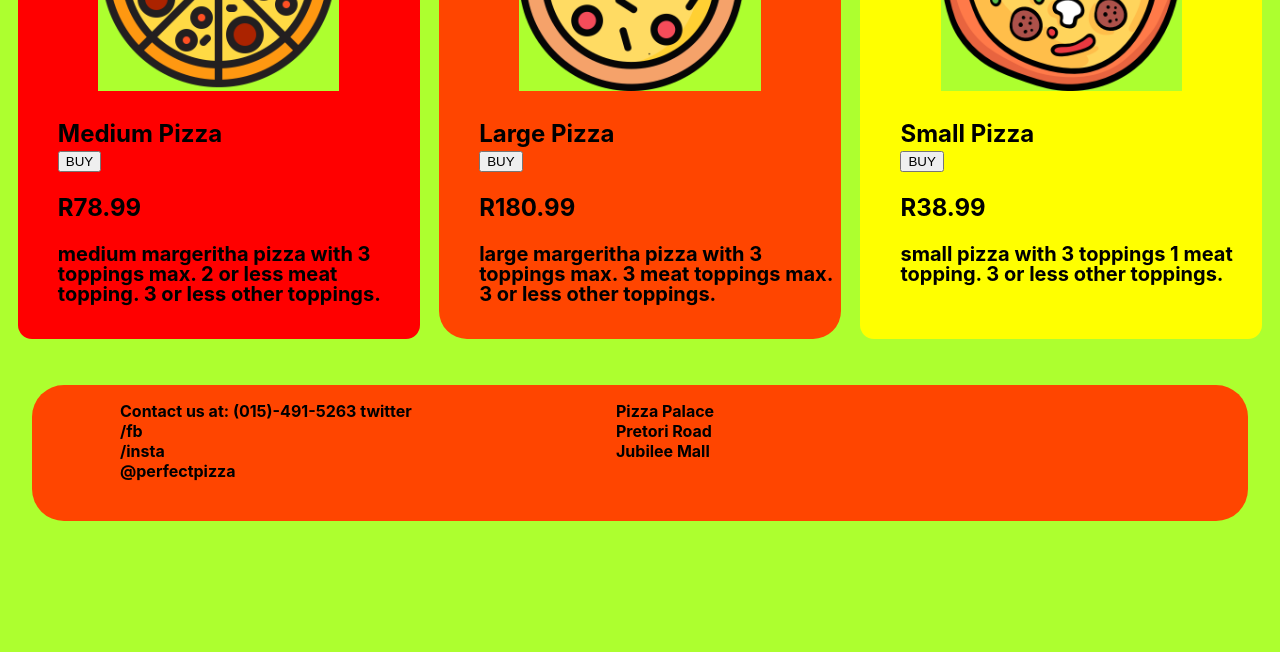
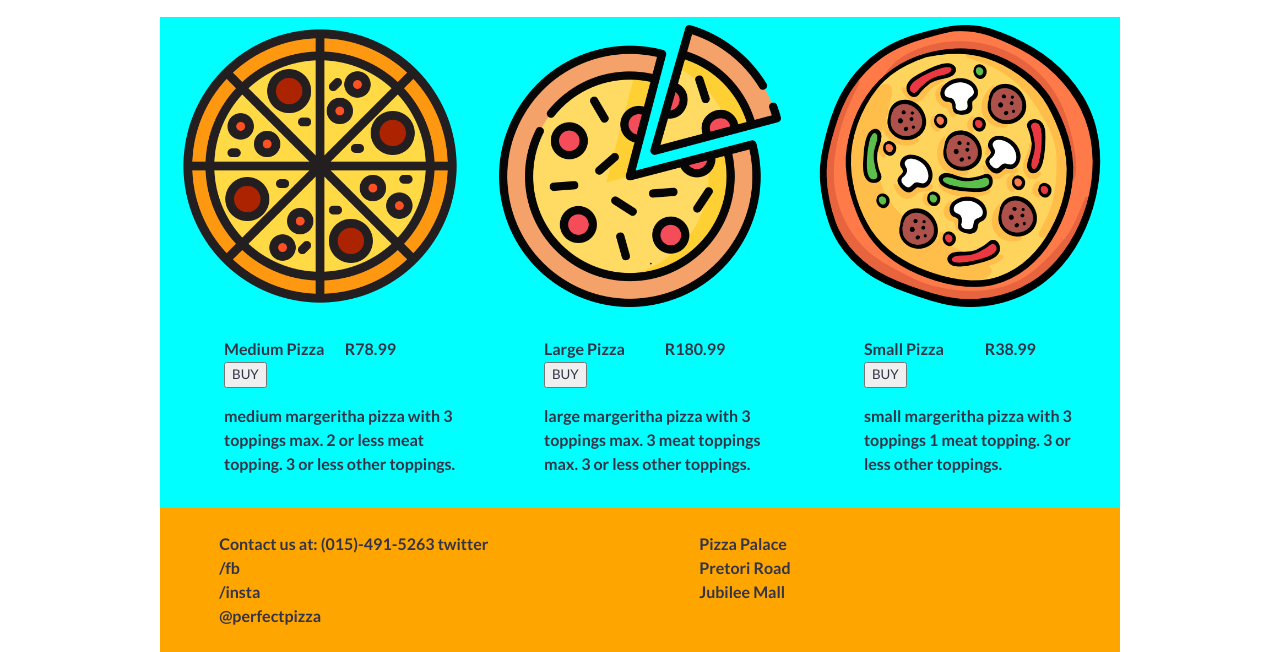
Before and after one commit to Poroto-Kekana/Pizza-cart, a plain HTML site: page index.html in a window 1280 px wide. Shown: the part 260-912 px from the top of the page. Before the commit the page ends 829 px from the top, so only its background shows below. Drawn offline with nearby package versions, Linux system fonts and the light colour scheme.

Commit message:
change style sheet to simple grid

```diff
--- a/index.html
+++ b/index.html
@@ -6,85 +6,176 @@
     <meta name="viewport" content="width=device-width, initial-scale=1.0">
     <title>Document</title>
     <link rel="stylesheet" href="https://fonts.googleapis.com/css2?family=Roboto:wght@300&display=swap">
-    <link rel="stylesheet" href="style.CSS">
-    <script src="//unpkg.com/alpinejs" defer></script>
+    <link rel="stylesheet" href="simple-grid.css">
+    <script src="https://unpkg.com/alpinejs" defer></script>
+    <title>Kiddies Pizza</title>
 </head>
 <body>
-    <div class="body">
+    <div class="container" x-data="{ cart: false, largeTotal: 0.00, mediumTotal: 0.00, smallTotal: 0.00, cartTotal: 0.00 }">
 
-       <div class="header"><h1>PizzaHub kids Menu</h1></div>
+        <div class="row">
 
-        <div class="pizzas">
+            <div>
 
-            <div class="pizza mediumpizza">
+                <button x-on:click="cart=true" style="height:50px;width:50px"><Strong>Open<img style="width: 40%" src="Images/cart.jpg" alt=""></strong></button>
 
-                <img src="Images/image 1 (1).png" alt="">
+                <a href=""><span class="Qty"><strong>0</strong></span></a>
+
+            </div>
+
+        </div>
+
+        <div class="row">
+
+            <div style="background-color: orangered ;"><h1 style="text-align: center ;">Welcome to your Cart...</h1></div>
+
+        </div>
+
+
+        <div class="row" x-show="cart">
+
+            <div class="row">
+
+                <button x-on:click="cart=false" style="height:50px;width:50px"><strong>Close<img style="width: 40%" src="Images/cart.jpg" alt=""></strong></button>
+
+            </div>
+
+            <div col-6>
+                <table>
+
+                    <tr>
+                        <td>Medium margeritha pizza</td>
+                        <td><button class="addcart">+</button> <span countqty> 0 </span> <button class="subtractcart">-</button></td>
+                        <td x-text="mediumTotal"></td>
+                    </tr>
+
+                    <tr>
+                        <th>Large margeritha pizza</th>
+                        <th><button class="addcart">+</button><span countqty> 0 </span> <button class="subtractcart">-</button></th>
+                        <th x-text="largeTotal"></th>
+                    </tr>
+
+                    <tr>
+                        <th>Small margeritha pizza</th>
+                        <th><button class="addcart">+</button> <span countqty> 0 </span> <button class="subtractcart">-</button></th>
+                        <th x-text="smallTotal"></th>
+                    </tr>
+
+                    <tr>
+                        <th>Total</th>
+                        <th class="totalqty">0</th>
+                        <th x-text="cartTotal"></th>
+                    </tr>
+
+                    <tr>
+                        <th>
+                            <div style="background-color:aqua" class="message">
+                                <span>Message...</span>
+                            </div>
+                            <div>
+                                <span>Payment Amount...</span>
+                            </div>
+
+                            <span>counter</span>
+                        </th>
+                        <th>
+                            <img style="width:15%;" src="Images/image 1 (1).png" alt="">
+                        </th>
+                        <th>
+                            <button style="height:50px;width:50px" ><img style="width: 35%;" src="Images/cart1.png" alt=""><span>Pay</span></button>
+                        </th>
+                    </tr>
+
+                </table>
+            </div>
+        </div>
+    </div>
+
+    <div class="container">
+
+       <div class="header" style="background-color: orangered ;"><h1 style="text-align: center ;">PizzaHub kiddies Menu</h1></div>
+
+        <div class="row" style="background-color: aqua;">
+
+            <div class="col-4">
+
+                <img style="width: 100%;" src="Images/image 1 (1).png" alt="">
                 <ul>
-                        <div class="size">
+                    <div class="row">
+                        <div class="col-6">
                             <li>Medium Pizza</li>
-                            <button class="order">BUY</button>
+                            <button class="buy order" x-on:click="mediumTotal += 78.99">BUY</button>
                         </div>
 
-                        <div class="price">
+                        <div class="col-3">
                             <li>R78.99</li>
                         </div>
+                    </div>
 
-                        <div class="description">
+                    <div class="row">
+                        <div class="col-12">
                             <li>medium margeritha pizza with 3 toppings max. 2 or less meat topping. 3 or less other toppings.</li>
                         </div>
+                    </div>
                 </ul>
 
             </div>
 
-            <div class="pizza largepizza">
+            <div class="col-4">
 
-                <img src="Images/image 1 (2).png" alt="">
+                <img style="width: 100%;" src="Images/image 1 (2).png" alt="">
                 <ul>
-                        <div class="size">
+                    <div class="row">
+                        <div class="col-6">
                             <li>Large Pizza</li>
-                            <button class="order">BUY</button>
+                            <button class="buy order" x-on:click="largeTotal += 180.99">BUY</button>
                         </div>
 
-                        <div class="price">
+                        <div class="col-3">
                             <li>R180.99</li>
                         </div>
+                    </div>
 
-                        <div class="description">
+                    <div class="row">
+                        <div class="col-12">
                             <li>large margeritha pizza with 3 toppings max. 3 meat toppings max. 3 or less other toppings.</li>
                         </div>
+                    </div>
                 </ul>
 
             </div>
 
-            <div class="pizza smallpizza">
+            <div class="col-4">
 
-                <img src="Images/image 1 (3).png" alt="">
+                <img style="width: 100%;" src="Images/image 1 (3).png" alt="">
                 <ul>
-                        <div class="size">
+                    <div class="row">
+                        <div class="col-6">
                             <li>Small Pizza</li>
-                            <button class="order">BUY</button>
+                            <button class="buy order" x-on:click="smallTotal += 38.99">BUY</button>
                         </div>
 
-                        <div class="price">
+                        <div class="col-3">
                             <li>R38.99</li>
                         </div>
+                    </div>
 
-                        <div class="description">
-                            <li>small pizza with 3 toppings
+                    <div class="row">
+                        <div class="col-12">
+                            <li>small margeritha pizza with 3 toppings
                                 1 meat topping.
                                 3 or less other toppings.
                             </li>
                         </div>
-
+                    </div>
 
                 </ul>
 
             </div>
         </div>
 
-
-    <footer class="bottom">
-        <div class="pizza contacts">
+    <footer style="background-color: orange;" class="row">
+        <div class="col-6">
             <ul>
             <li>Contact us at: (015)-491-5263 twitter</li>
             <li>/fb</li>
@@ -92,7 +183,7 @@
             <li>@perfectpizza</li>
             </ul>
         </div>
-        <div class="pizza address">
+        <div class="col-6">
             <ul>
                 <li>Pizza Palace</li>
                 <li>Pretori Road</li>
@@ -100,6 +191,7 @@
             </ul>
         </div>
     </footer>
+
 </body>
 <!-- <script src="counter.js"></script> -->
 <!-- <script src="index.js"></script> -->
--- /dev/null
+++ b/simple-grid.css
@@ -0,0 +1,263 @@
+/**
+*** SIMPLE GRID
+*** (C) ZACH COLE 2016
+**/
+
+@import url(https://fonts.googleapis.com/css?family=Lato:400,300,300italic,400italic,700,700italic);
+
+/* UNIVERSAL */
+
+html,
+body {
+  height: 100%;
+  width: 100%;
+  margin: 0;
+  padding: 0;
+  left: 0;
+  top: 0;
+  font-size: 100%;
+}
+
+/* ROOT FONT STYLES */
+
+* {
+  font-family: 'Lato', Helvetica, sans-serif;
+  color: #333447;
+  line-height: 1.5;
+}
+
+ul{
+  list-style-type: none;
+  font-weight: bold;
+}
+
+.table, th, td {
+  border: solid;
+  width: 45%;
+  padding: .5em;
+  text-align: center;
+  background-color: rgb(166, 255, 0);
+}
+
+/* TYPOGRAPHY */
+
+h1 {
+  font-size: 2.5rem;
+}
+
+h2 {
+  font-size: 2rem;
+}
+
+h3 {
+  font-size: 1.375rem;
+}
+
+h4 {
+  font-size: 1.125rem;
+}
+
+h5 {
+  font-size: 1rem;
+}
+
+h6 {
+  font-size: 0.875rem;
+}
+
+p {
+  font-size: 1.125rem;
+  font-weight: 200;
+  line-height: 1.8;
+}
+
+.font-light {
+  font-weight: 300;
+}
+
+.font-regular {
+  font-weight: 400;
+}
+
+.font-heavy {
+  font-weight: 700;
+}
+
+/* POSITIONING */
+
+.left {
+  text-align: left;
+}
+
+.right {
+  text-align: right;
+}
+
+.center {
+  text-align: center;
+  margin-left: auto;
+  margin-right: auto;
+}
+
+.justify {
+  text-align: justify;
+}
+
+/* ==== GRID SYSTEM ==== */
+
+.container {
+  width: 90%;
+  margin-left: auto;
+  margin-right: auto;
+}
+
+.row {
+  position: relative;
+  width: 100%;
+}
+
+.row [class^="col"] {
+  float: left;
+  margin: 0.5rem 2%;
+  min-height: 0.125rem;
+}
+
+.col-1,
+.col-2,
+.col-3,
+.col-4,
+.col-5,
+.col-6,
+.col-7,
+.col-8,
+.col-9,
+.col-10,
+.col-11,
+.col-12 {
+  width: 96%;
+}
+
+.col-1-sm {
+  width: 4.33%;
+}
+
+.col-2-sm {
+  width: 12.66%;
+}
+
+.col-3-sm {
+  width: 21%;
+}
+
+.col-4-sm {
+  width: 29.33%;
+}
+
+.col-5-sm {
+  width: 37.66%;
+}
+
+.col-6-sm {
+  width: 46%;
+}
+
+.col-7-sm {
+  width: 54.33%;
+}
+
+.col-8-sm {
+  width: 62.66%;
+}
+
+.col-9-sm {
+  width: 71%;
+}
+
+.col-10-sm {
+  width: 79.33%;
+}
+
+.col-11-sm {
+  width: 87.66%;
+}
+
+.col-12-sm {
+  width: 96%;
+}
+
+.row::after {
+	content: "";
+	display: table;
+	clear: both;
+}
+
+.hidden-sm {
+  display: none;
+}
+
+@media only screen and (min-width: 33.75em) {  /* 540px */
+  .container {
+    width: 80%;
+  }
+}
+
+@media only screen and (min-width: 45em) {  /* 720px */
+  .col-1 {
+    width: 4.33%;
+  }
+
+  .col-2 {
+    width: 12.66%;
+  }
+
+  .col-3 {
+    width: 21%;
+  }
+
+  .col-4 {
+    width: 29.33%;
+  }
+
+  .col-5 {
+    width: 37.66%;
+  }
+
+  .col-6 {
+    width: 46%;
+  }
+
+  .col-7 {
+    width: 54.33%;
+  }
+
+  .col-8 {
+    width: 62.66%;
+  }
+
+  .col-9 {
+    width: 71%;
+  }
+
+  .col-10 {
+    width: 79.33%;
+  }
+
+  .col-11 {
+    width: 87.66%;
+  }
+
+  .col-12 {
+    width: 96%;
+  }
+
+  .hidden-sm {
+    display: block;
+  }
+}
+
+@media only screen and (min-width: 60em) { /* 960px */
+  .container {
+    width: 75%;
+    max-width: 60rem;
+  }
+}
--- a/style.css
+++ /dev/null
@@ -1,166 +0,0 @@
-h1{
-    border-radius: 0px;
-    background-color: orangered;
-    text-align: center;
-    font-family: -apple-system, BlinkMacSystemFont, 'Segoe UI', Roboto, Oxygen, Ubuntu, Cantarell, 'Open Sans', 'Helvetica Neue', sans-serif ;
-}
-
-@media(min-width: 700px) {
-    .pizzas , .bottom, .container{
-    display: flex;
-    }
-}
-
-.pizzas {
-
-    font-size: 14px;
-    font-weight: 400;
-    line-height: 16px;
-    letter-spacing: 0em;
-    text-align: center;
-    width:auto !important;
-    margin: auto !important;
-    border-radius: 2em;
-
-}
-
-.pizza {
-    flex: 1;
-    padding-bottom: 1.5em;
-}
-
-img {
-    background-color: greenyellow;
-    float:inherit;
-    margin: 1em 1em 1em 1em;
-    max-width: 60%;
-    max-height: 60%;
-}
-
-.mediumpizza {
-    background-color: red;
-    border-radius: 1em;
-    margin: 1em 0.7em 1em 0.7em;
-    position: static;
-    flex: 1.5;
-
-}
-
-.largepizza {
-    background-color: orangered;
-    border-radius: 2em;
-    margin: 1em 0.7em 1em 0.7em;
-    position: static;
-    flex: 1.5;
-}
-
-.smallpizza {
-    background-color: yellow;
-    border-radius: 1em;
-    margin: 1em 0.7em 1em 0.7em;
-    position: static;
-    flex: 1.5;
-}
-
-/* .smallpizza img {
-    background-color: greenyellow;
-    float:none;
-    margin: .7em 1em 1em 15em;
-    width: 50%;
-    position:static;
-    flex: auto;
-
-} */
-
-.description {
-
-    font-style: normal;
-    font-size: 20px;
-    line-height: 16px;
-    line-height: 100%;
-    text-align: Left;
-    vertical-align: top;
-}
-
-.size {
-    font-weight: bold;
-    font-size: 24px;
-    line-height: 28px;
-    line-height: 100%;
-    padding-top: 0;
-    padding-bottom: 1em;
-    padding-left: 0;
-    text-align: left;
-    vertical-align: top;
-
-}
-
-.price{
-    font-weight: bold;
-    font-size: 24px;
-    line-height: 28px;
-    line-height: 100%;
-    padding-top: 0;
-    padding-bottom: 1em;
-    padding-left: 0;
-    text-align: left;
-    vertical-align: top;
-
-}
-
-.clearfix {
-    overflow: auto;
-    zoom: 1;
-}
-
-body {
-    background: greenyellow;
-    font-family: -apple-system, BlinkMacSystemFont, 'Segoe UI', Roboto, Oxygen, Ubuntu, Cantarell, 'Open Sans', 'Helvetica Neue', sans-serif;
-}
-
-ul{
-    list-style-type: none;
-    font-weight: bold;
-}
-
-.bottom {
-    background: orangered;
-    position:relative;
-    margin: 0em 1.5em 3em 1.5em;
-    display: flex;
-    width: auto;
-    overflow: auto;
-    zoom: 1;
-    margin-top: 2em;
-    border-radius: 2em;
-
-
-}
-
-
- .contacts {
-    /* height: 92.84854125976562px; */
-    /* max-width: 496.6465148925781px;  */
-    /* left: -302.1888122558594px;  */
-    /* top: 224.59808349609375px; */
-    width: 50%;
-    border-radius: nullpx;
-    /* text-align: left; */
-    /* position: static; */
-    margin: 0 2em 0 3em;
-    flex: 1;
-}
-
-.address {
-    /* height: 92.84854125976562px; */
-    /* max-width: 278.9985046386719px;  */
-    /* left: 225.1329345703125px;  */
-    /* top: 224.59808349609375px; */
-    width: 50%;
-    /* border-radius: nullpx; */
-    text-align:justify;
-    /* text-align: left; */
-    /* position:static; */
-    margin: 0 16em 0 3em;
-    flex: 1;
-}
```
Also changed, not shown: Images/cart.jpg (added), Images/cart1.png (added), simple-grid.min.css (added).
